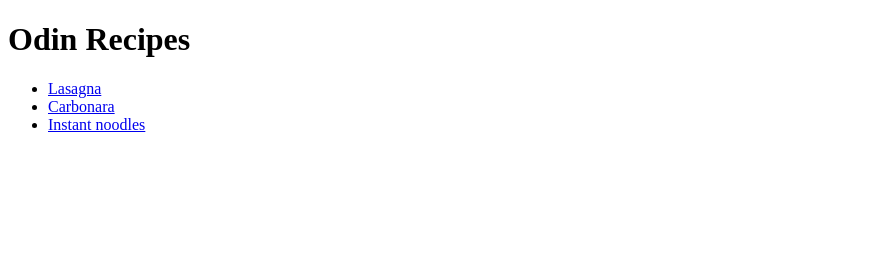
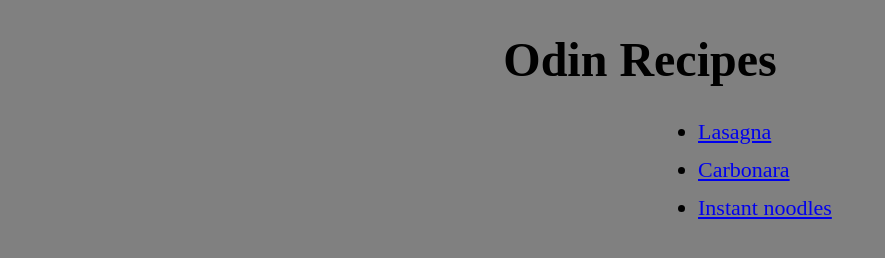
Before and after one commit to GrayCubone/odin-recipes, a plain HTML site: page index.html in a window 1280 px wide. Shown: the whole page, without its empty margins (0-885 px from the left). Drawn offline with Linux system fonts and the light colour scheme.

Commit message:
Add link to styles.css to various pages

```diff
--- a/index.html
+++ b/index.html
@@ -4,13 +4,14 @@
     <meta charset="UTF-8">
     <meta name="viewport" content="width=device-width, initial-scale=1.0">
     <title>Document</title>
+    <link rel="stylesheet" href="styles.css">
 </head>
 <body>
-    <h1>Odin Recipes</h1>
+    <h1 class="title">Odin Recipes</h1>
     <ul>
-        <li><a href="./recipes/lasagna.html">Lasagna</a></li>
-        <li><a href="./recipes/carbonara.html">Carbonara</a></li>
-        <li><a href="./recipes/instant-noodles.html">Instant noodles</a></li>
+        <li class="list"><a href="./recipes/lasagna.html">Lasagna</a></li>
+        <li class="list"><a href="./recipes/carbonara.html">Carbonara</a></li>
+        <li class="list"><a href="./recipes/instant-noodles.html">Instant noodles</a></li>
     </ul>
 </body>
 </html>
```
Also changed, not shown: recipes/carbonara.html (+2 -1 lines), recipes/instant-noodles.html (+1 -0 lines), recipes/lasagna.html (+1 -0 lines).
